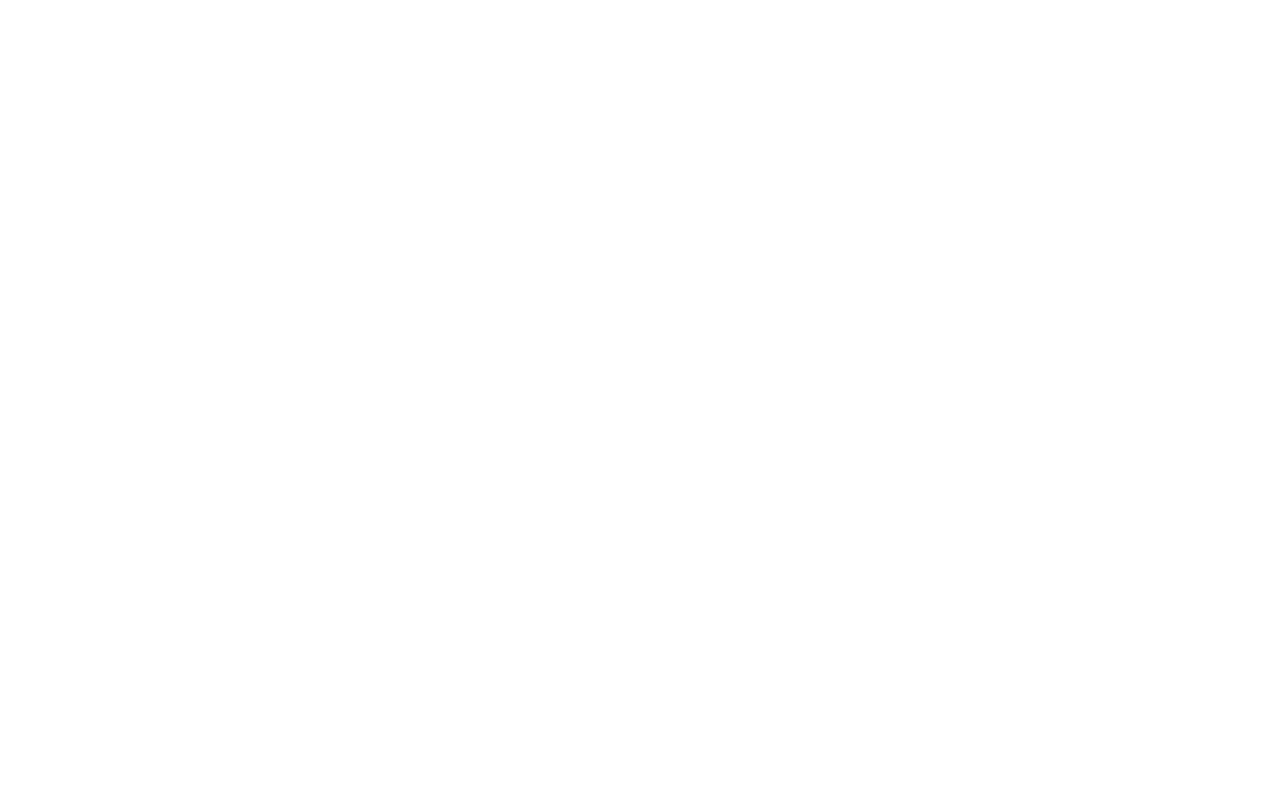
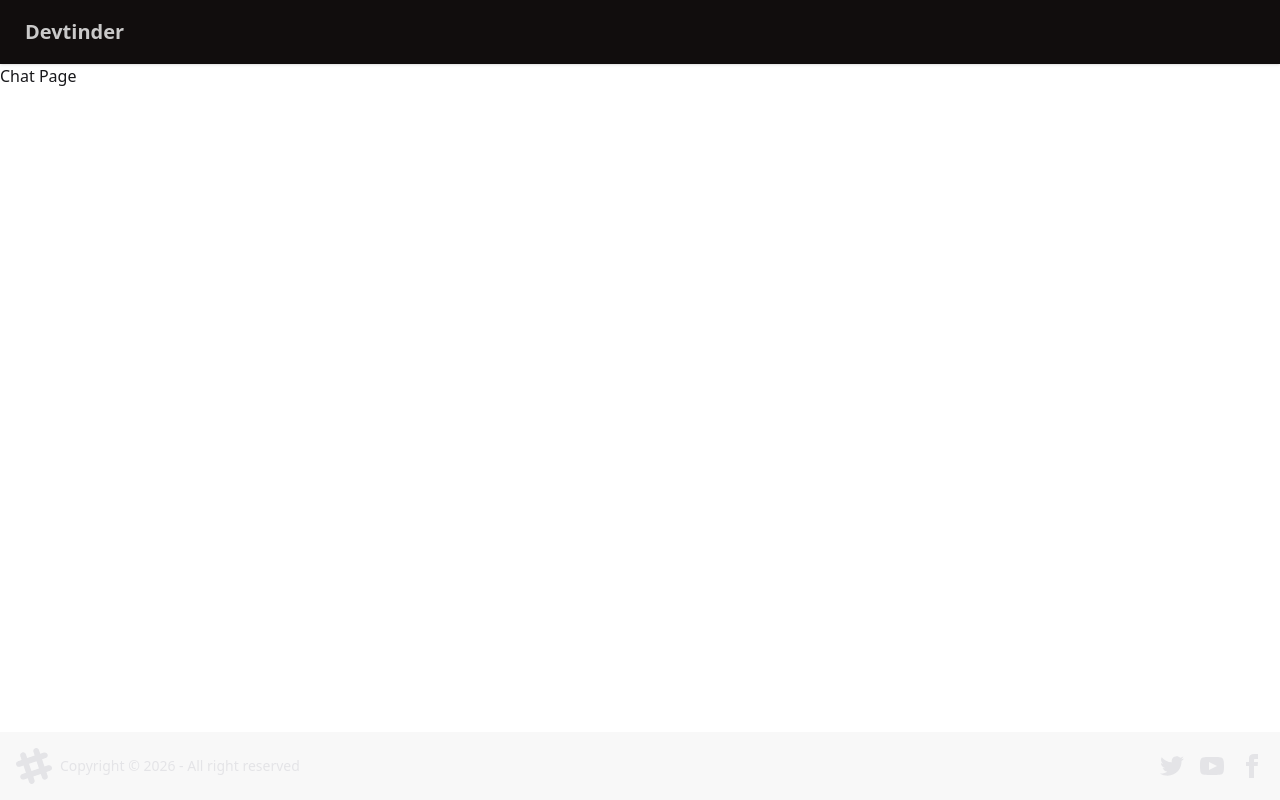
Before and after one commit to kumarnaidukarri/Devtinder__Frontend, a React (Vite) app: page /chat in a window 1280 px wide. Before the commit this address had no page. Built offline with nearby package versions, Linux system fonts and the light colour scheme; no server answers.

Commit message:
13 - *** Building 'Realtime Chat Application' using 'Web Sockets' ***

```diff
--- a/src/App.jsx
+++ b/src/App.jsx
@@ -11,6 +11,7 @@ import Profile from "./components/Profile.jsx";
 import Connections from "./components/Connections.jsx";
 import Requests from "./components/Requests.jsx";
 import Premium from "./components/Premium.jsx";
+import Chat from "./components/Chat.jsx";
 
 function App() {
   return (
@@ -26,6 +27,7 @@ function App() {
               <Route path="/connections" element={<Connections />} />
               <Route path="/requests" element={<Requests />} />
               <Route path="/premium" element={<Premium />} />
+              <Route path="/chat" element={<Chat />} />
             </Route>
           </Routes>
         </BrowserRouter>
--- /dev/null
+++ b/src/components/Chat.jsx
@@ -0,0 +1,20 @@
+// Chat.jsx componet contains 'Client Chat'
+
+const Chat = () => {
+  return <div> Chat Page </div>;
+};
+
+export default Chat;
+
+//
+/*
+Web Sockets :-
+ Web Sockets are a concept used to enable Real-time Communication. it is a Protocol.
+ Bi-Directional" communication: 2 way communication. i.e, Both Client and Server can send data at any time.
+ a server can connect with multiple clients and communicate each other.
+ Web socket connections can be established using: HTTP Long-Polling, WebSocket Protocol, WebTransport.
+
+"Socket.IO" Library :-
+ it is a JavaScript library built on top of 'Web Socket' and fallback techniques.
+ it enables 'low-latency', 'bi-directional', 'event-based' communication between client and server.
+*/
```
